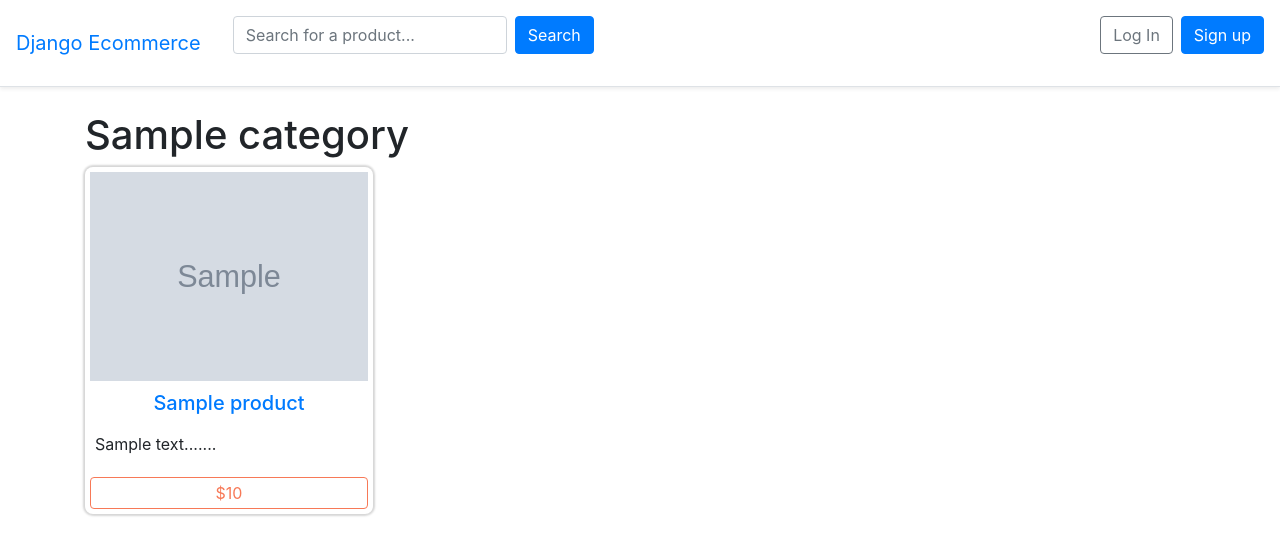
After one commit to ilteriskeskin/django-ecommerce, a Django app: template django_ecommerce/templates/products/category_detail.html in a window 1280 px wide. The commit adds this page. Shown: the top 555 px of the page. Run offline with Django 3.2, Linux system fonts and the light colour scheme; the template is opened without the code that fills it: most values are stand-ins (such as "Sample title", 1, 10 or a date in 2020); grey boxes marked "Sample" are stand-in pictures; some libraries are stand-ins or nearby versions.

Commit message:
change url structure and improve products app

```diff
--- a/django_ecommerce/products/models.py
+++ b/django_ecommerce/products/models.py
@@ -14,6 +14,9 @@ class Category(models.Model):
 
     def __str__(self):
         return self.title
+
+    def get_absolute_url(self):
+        return reverse('category-detail', kwargs={'slug': str(self.slug)})
 
 
 class Product(models.Model):
--- a/django_ecommerce/products/urls.py
+++ b/django_ecommerce/products/urls.py
@@ -4,7 +4,8 @@ from .views import (
     ProductDetailView,
     ProductCreateView,
     ProductUpdateView,
-    ProductDeleteView
+    ProductDeleteView,
+    CategoryDetailView
 )
 
 
@@ -13,6 +14,9 @@ urlpatterns = [
     path('', ProductListView.as_view(), name='product-list'),
     path('<slug:category_slug>/<slug:slug>/', ProductDetailView.as_view(), name='product-detail'),
 
+    # Category Detail
+    path('<slug:slug>/', CategoryDetailView.as_view(), name='category-detail'),
+
     # CRUD
     path('create/', ProductCreateView.as_view(), name='product-create'),
     path('<int:pk>/update/', ProductUpdateView.as_view(), name='product-update'),
--- a/django_ecommerce/templates/base.html
+++ b/django_ecommerce/templates/base.html
@@ -64,7 +64,7 @@
   </style>
 </head>
 <nav class="d-flex flex-column flex-md-row align-items-center navbar navbar-expand-md white bg-white border-bottom mb-4 shadow-sm">
-      <a class="navbar-brand" href="{% url 'home' %}">Django Ecommerce</a>
+      <a class="navbar-brand" href="{% url 'product-list' %}">Django Ecommerce</a>
       <button class="navbar-toggler" type="button" data-toggle="collapse" data-target="#navbarCollapse" aria-controls="navbarCollapse" aria-expanded="false" aria-label="Toggle navigation">
         <span class="navbar-toggler-icon"></span>
       </button>
--- /dev/null
+++ b/django_ecommerce/templates/products/category_detail.html
@@ -0,0 +1,26 @@
+{% extends 'base.html' %}
+
+{% block title %}{{ category.title }}{% endblock title %}
+
+{% block content %}
+<h1 class="title">{{ category.title }}</h1>
+
+<div class="columns is-multiline">
+    {% if products %}
+    <div class="row">
+        {% for product in products %}
+            <div class="col-md-4">
+                <div class="card" style="width: 18rem;">
+                        <img class="tableimage" src="{{ product.image.url }}" alt="{{ product.title }}">
+                        <h5 class="card-title"><a href="{{ product.get_absolute_url }}">{{ product.title }}</a></h5>
+                        <p class="card-text">{{ product.description|slice:":100" }}......</p>
+                        <a href="{{ product.get_absolute_url }}" class="btn btn-primary">${{ product.price }}</a>
+                </div>
+            </div>
+        {% endfor %}
+    </div>
+    {% else %}
+    <p>No products found.</p>
+    {% endif %}
+</div>
+{% endblock content %}
```
Also changed, not shown: django_ecommerce/django_ecommerce/urls.py (+10 -10 lines), django_ecommerce/products/views.py (+15 -1 lines), django_ecommerce/templates/home.html (deleted, +0 -17 lines).
